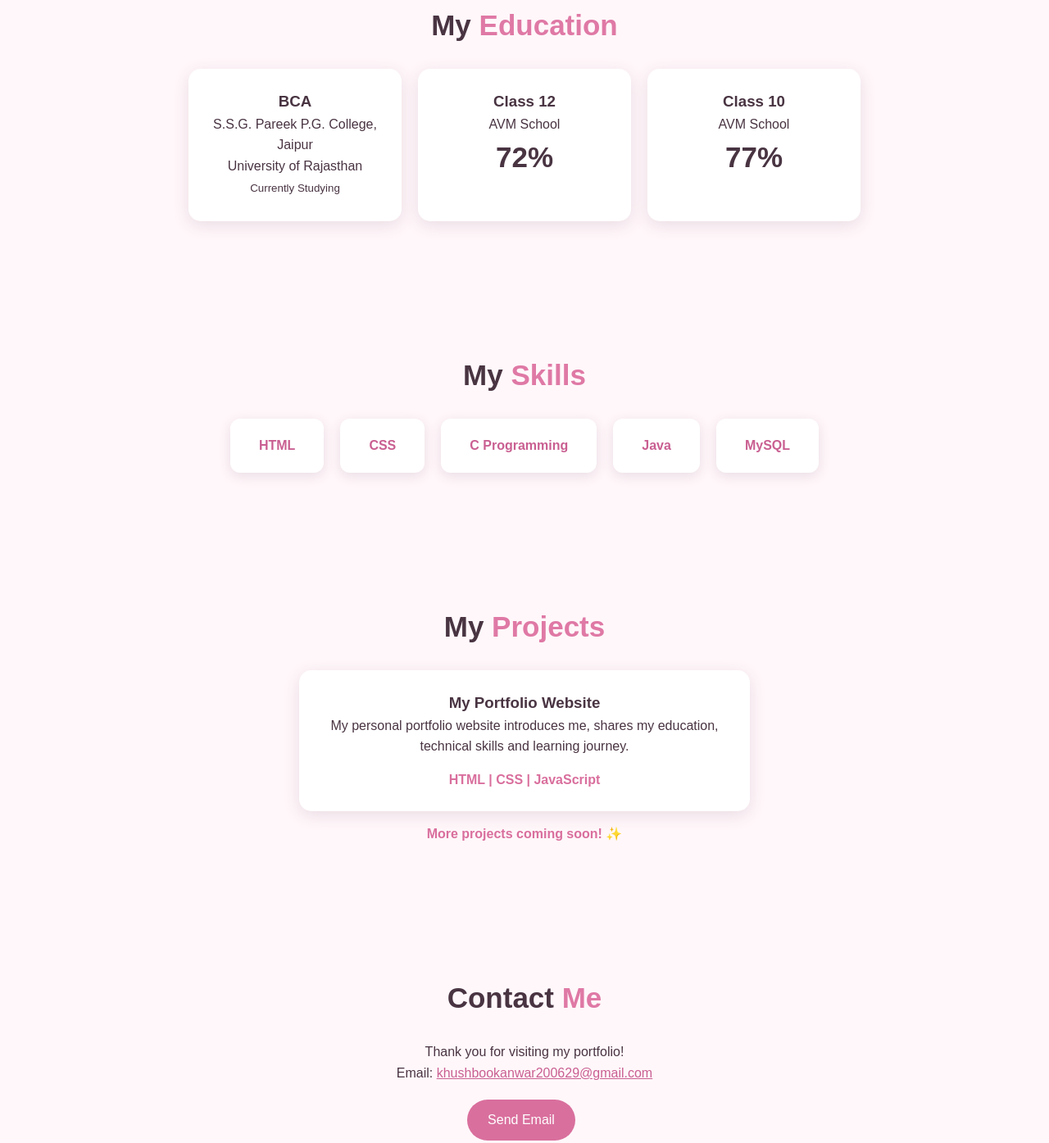
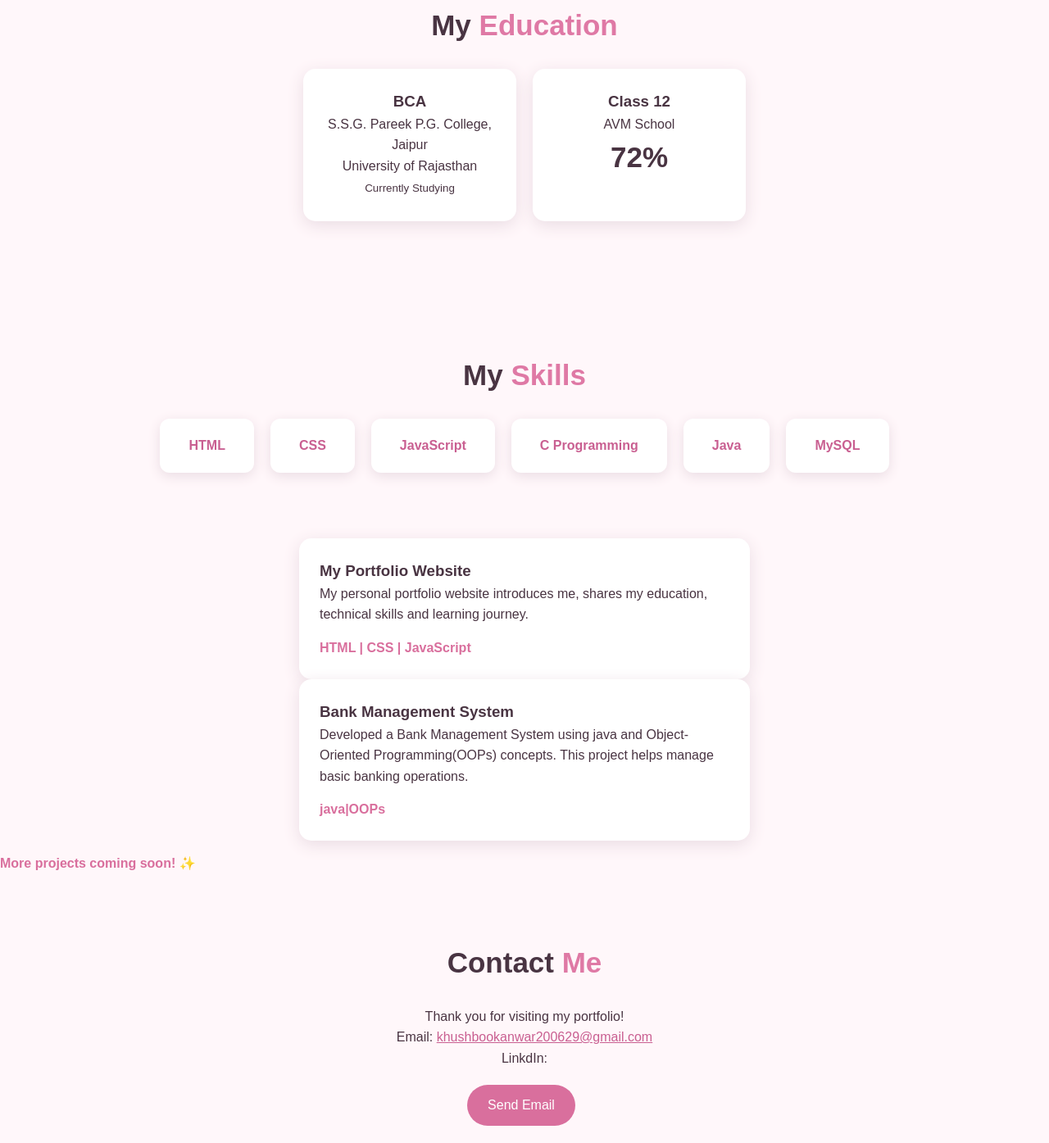
Before and after one commit to khushbookanwar/khushboo-portfolio, a plain HTML site: page index.html in a window 1280 px wide. Shown: the part 1155-2550 px from the top of the page at 82% size. Drawn offline with Linux system fonts and the light colour scheme.

Commit message:
Add files via upload

```diff
--- a/index.html
+++ b/index.html
@@ -92,11 +92,7 @@
                 <h2>72%</h2>
             </div>
 
-            <div class="card">
-                <h3>Class 10</h3>
-                <p>AVM School</p>
-                <h2>77%</h2>
-            </div>
+
         </div>
     </section>
 
@@ -107,16 +103,14 @@
         <div class="skills">
             <div class="skill">HTML</div>
             <div class="skill">CSS</div>
+             <div class="skill">JavaScript</div>
             <div class="skill">C Programming</div>
             <div class="skill">Java</div>
             <div class="skill">MySQL</div>
         </div>
     </section>
 
-    <!-- Projects -->
-    <section id="projects">
-        <h2>My <span>Projects</span></h2>
-
+    <!-- Project1 -->
         <div class="card project">
             <h3>My Portfolio Website</h3>
             <p>
@@ -126,7 +120,15 @@
             </p>
             <p class="tech">HTML | CSS | JavaScript</p>
         </div>
-
+    <!-- Project2 -->
+     <div class="card project">
+            <h3>Bank Management System</h3>
+            <p>
+                Developed a Bank Management System using java and Object-Oriented Programming(OOPs) concepts.
+                This project helps manage basic banking operations.
+            </p>
+            <p class="tech">java|OOPs</p>
+        </div>
         <p class="coming">More projects coming soon! ✨</p>
     </section>
 
@@ -140,6 +142,10 @@
             <a href="mailto:khushbookanwar200629@gmail.com">
                 khushbookanwar200629@gmail.com
             </a>
+        </p>
+        <p>LinkdIn:
+            <a href="https;//www.linkdin.com/in/khushboo-kanwar-833784424"
+            target="_blank"rel="noopener noreferrer"></a>
         </p>
 
         <a class="btn"
```
